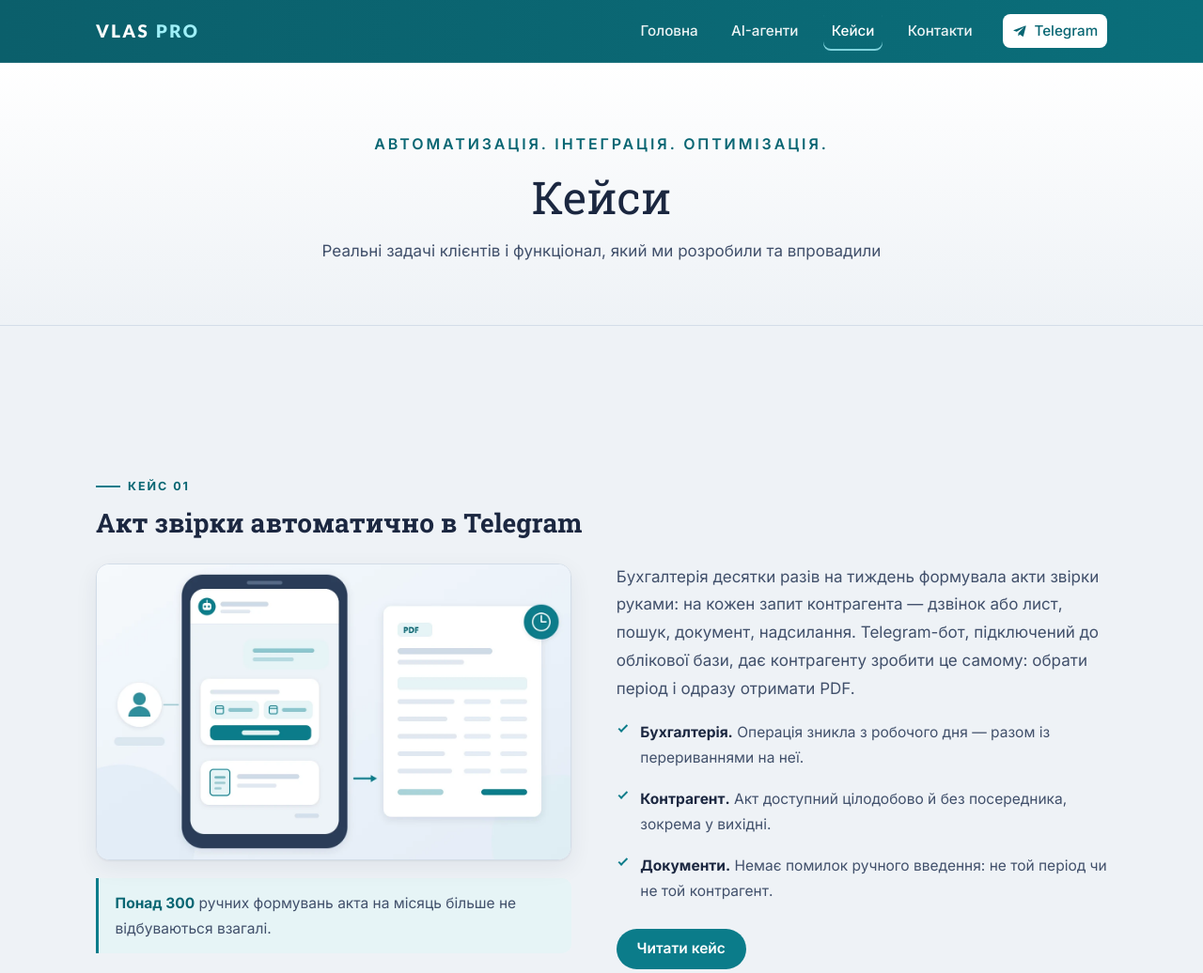
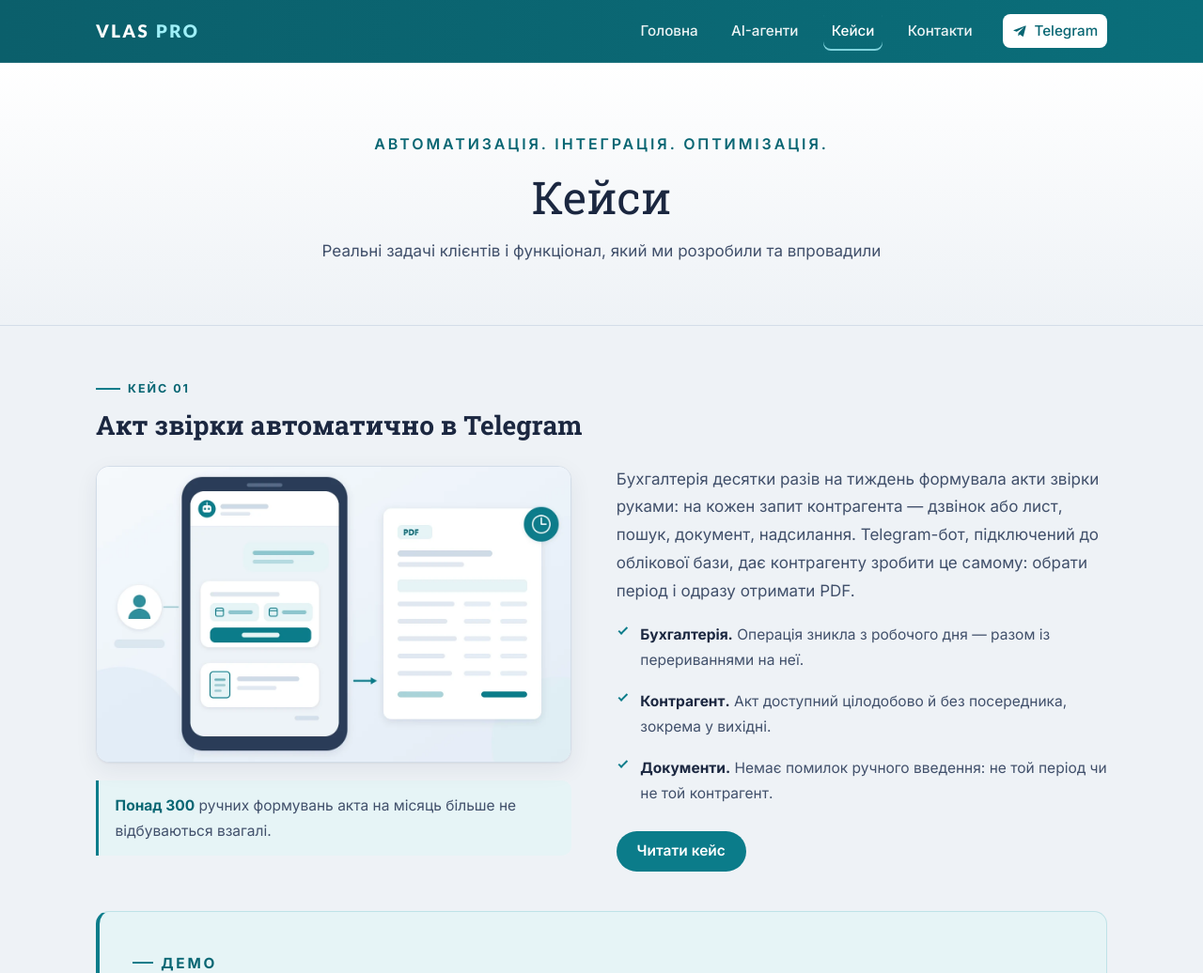
Before and after one commit to vvlasiuk/vlaspro-site, a plain HTML site: page cases.html in a window 1280 px wide. Shown: the top 1036 px of the page at 94% size. Drawn offline with Linux system fonts and the light colour scheme.

Commit message:
Кейси: менше порожнечі між шапкою сторінки і першим кейсом
Під шапкою набігало 152 px: 88 px верхнього padding секції плюс
власні 64 px першого .case. Перший кейс не має сусіда зверху, від
якого треба відбиватися, тому його padding-top знято, а секція
отримала section--top-0 — той самий клас, що вже стоїть на першій
секції головної, AI-агентів і сторінок кейсів. Лишилося 48 px.

Co-Authored-By: Claude Opus 5 <noreply@anthropic.com>

```diff
--- a/assets/css/style.css
+++ b/assets/css/style.css
@@ -382,7 +382,10 @@ li::marker { color: var(--accent); }
 
 /* --- cases -------------------------------------------------------------- */
 .case { padding-block: clamp(2.2rem, 6vw, 4rem); border-top: 1px solid var(--line); }
-.case:first-of-type { border-top: 0; }
+/* Перший кейс іде одразу під шапкою сторінки, тому його власний верхній
+   відступ зайвий: над ним уже лежить padding секції. Без цього між текстом
+   шапки і бейджем «Кейс 01» набігало 152 px порожнечі. */
+.case:first-of-type { border-top: 0; padding-top: 0; }
 
 /* Заголовок кейсу стоїть над обома колонками, а не в текстовій: інакше
    картинка 16:10 (~320 px) опинялася навпроти ~630 px тексту і під нею
--- a/cases.html
+++ b/cases.html
@@ -95,7 +95,7 @@
     </div>
   </section>
 
-  <div class="section">
+  <div class="section section--top-0">
     <div class="wrap">
 
       <!-- ================= КЕЙС 1 ================= -->
```
